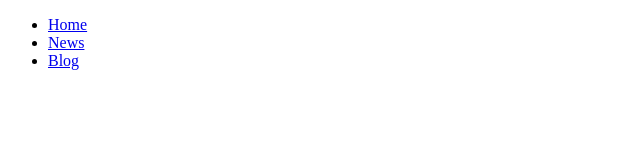
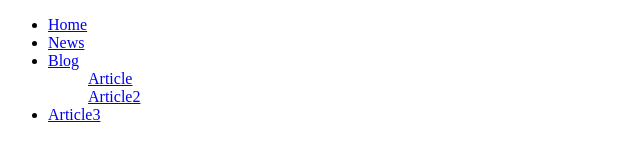
Before and after one commit to Yarcrazy/JS2-homework, a plain HTML site: page index.html in a window 1280 px wide. Shown: the whole page, without its empty margins (0-640 px from the left). Drawn offline with Linux system fonts and the light colour scheme.

Commit message:
Добавил класс MenuSub, 2 задание, пока мне решение не нравится, не понимаю до конца

```diff
--- a/L1.js
+++ b/L1.js
@@ -60,3 +60,29 @@ MenuItem.prototype.render = function() {
 
   return li;
 };
+
+function MenuSub(href, label, sub) {
+  Container.call(this, '', 'menu-item');
+
+  this.href = href;
+  this.label = label;
+  this.sub = sub;
+}
+
+MenuSub.prototype = Object.create(Container.prototype);
+MenuSub.prototype.render = function() {
+  if (this.sub === 'sub') {
+    var li = document.createElement('ul');
+    var a = document.createElement('a');
+  } else {
+    var li = document.createElement('li');
+    var a = document.createElement('a');
+  }
+  a.href = this.href;
+  a.textContent = this.label;
+
+  li.appendChild(a);
+  li.className = this.class;
+
+  return li;
+};
--- a/index.html
+++ b/index.html
@@ -10,10 +10,12 @@
 			  new MenuItem('/', 'Home'),
 			  new MenuItem('/news', 'News'),
 			  new MenuItem('/blog', 'Blog'),
+				new MenuSub('/blog/article', 'Article', 'sub'),
+				new MenuSub('/blog/article2', 'Article2', 'sub'),
+				new MenuSub('/blog/article3', 'Article3', ''),
 			]);
-
 			document.body.appendChild(menu.render());
-    }
+    };
 	</script>
 </head>
 <body>
```
